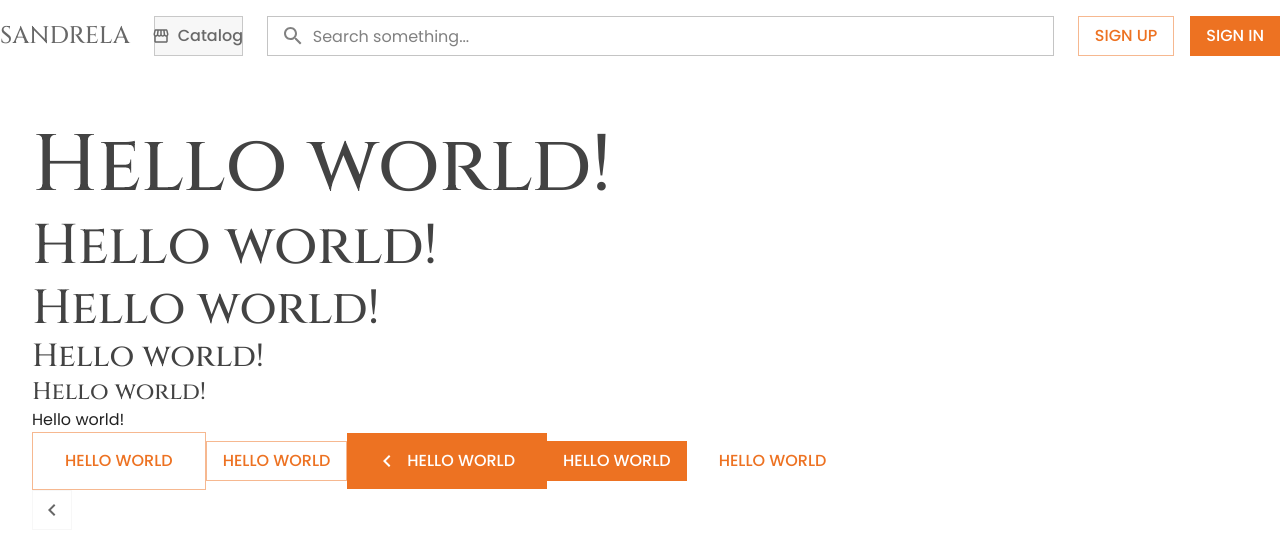
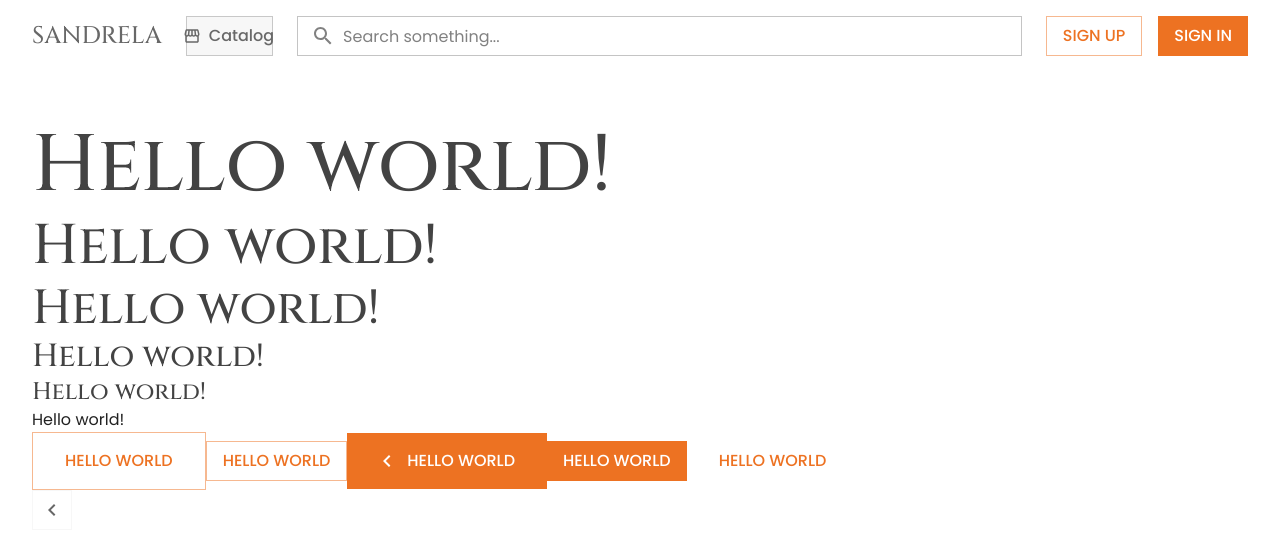
Before and after one commit to berezenko04/wedding-shop, a React (Vite) app in the folder client/: page / in a window 1280 px wide. Shown: the top 554 px of the page. Built offline with nearby package versions, Linux system fonts and the light colour scheme.

Commit message:
chore: implemented container to header

```diff
--- a/client/src/components/navigation/Header/index.tsx
+++ b/client/src/components/navigation/Header/index.tsx
@@ -1,15 +1,25 @@
-import { Button, Stack } from "@mui/material";
+import { Box, Button, Stack } from "@mui/material";
 
 // components
 import Logo from "../Logo";
 import Searchbar from "./Searchbar";
+import CustomContainer from "@/components/ui/layout/CustomContainer";
 
 // icons
 import { StorefrontOutlined } from "@mui/icons-material";
 
 const Header: React.FC = () => {
   return (
-    <Stack component="header" flexDirection="row" gap={3} py={2} justifyContent="space-between" alignItems="center">
+    <Box component="header">
+      <CustomContainer>
+        <Stack
+          component="header"
+          flexDirection="row"
+          gap={3}
+          py={2}
+          justifyContent="space-between"
+          alignItems="center"
+        >
           <Logo />
           <Button
             startIcon={<StorefrontOutlined />}
@@ -31,6 +41,8 @@ const Header: React.FC = () => {
             </Button>
           </Stack>
         </Stack>
+      </CustomContainer>
+    </Box>
   );
 };
 
```
Lines whose indentation alone changed are shown as unchanged.
